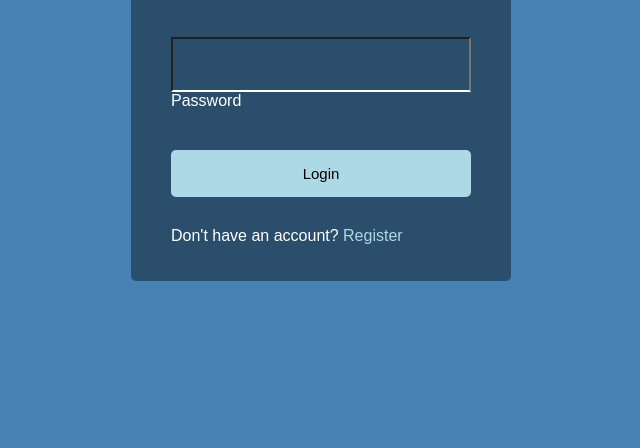
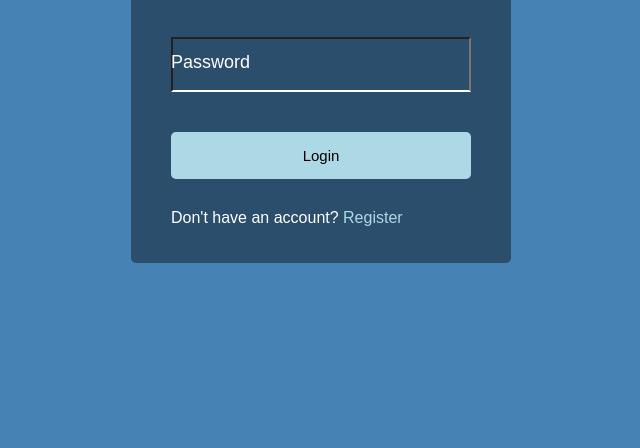
Before and after one commit to sadiquex/Form-wave-animation, a plain HTML site: page index.html in a window 1280 px wide. Shown: the part 352-800 px from the top of the page, without its empty margins (319-959 px from the left). Drawn offline with Linux system fonts and the light colour scheme.

Commit message:
updated styling

```diff
--- a/style.css
+++ b/style.css
@@ -65,6 +65,27 @@ body{
     font-size: 18px;
     color: #fff;
 }
-.form-control input:focus, .form-control input:valid{
+.form-control input:focus,
+.form-control input:valid{
     outline: 0;
+    border-bottom-color: lightblue;
 }
+
+.form-control label{
+    position: absolute;
+    top: 15px;
+    left: 0;
+}
+.form-control label span{
+    display: inline-block;
+    font-size: 18px;
+    min-width: 5px;
+    transition: 0.15s ease-in;
+
+}
+.form-control input:focus + label span,
+.form-control input:valid + label span{
+    color: lightblue;
+    transform: translateY(-30px);
+
+}
```
Also changed, not shown: index.html (+1 -0 lines).
